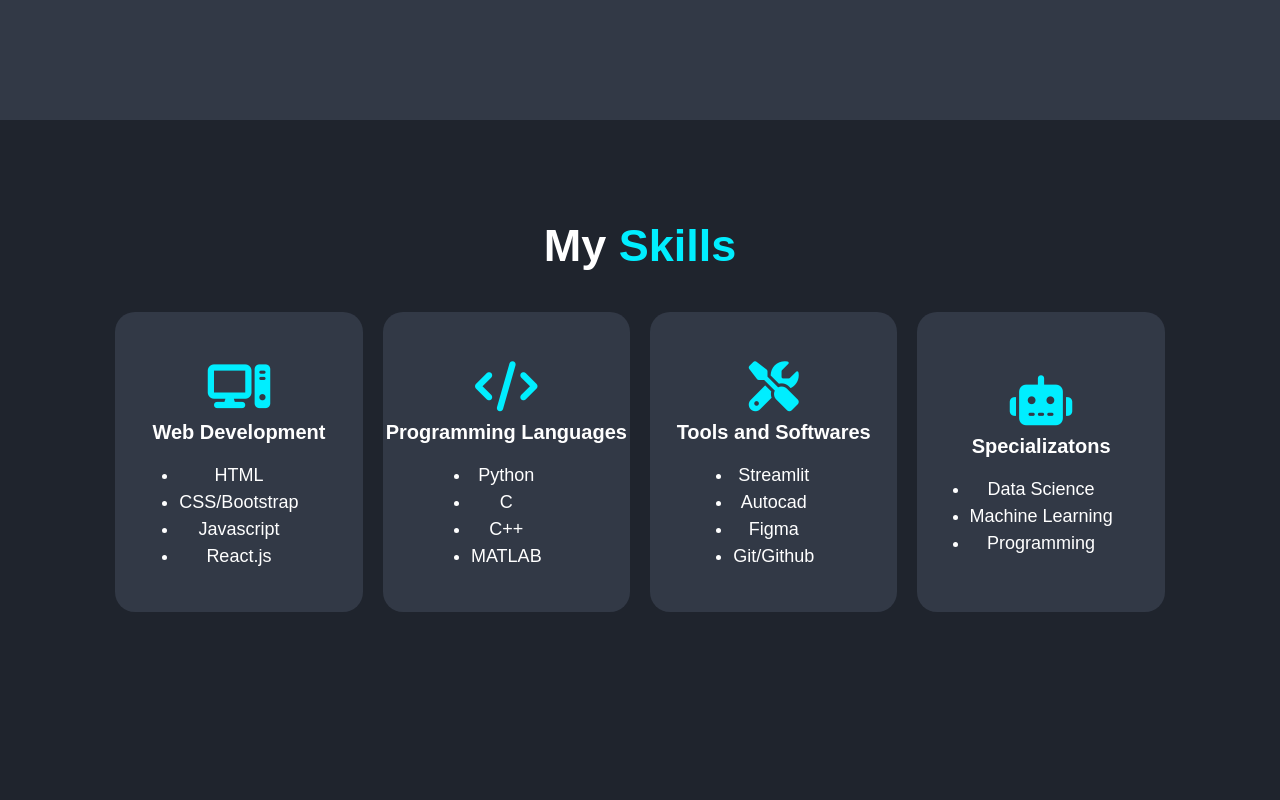
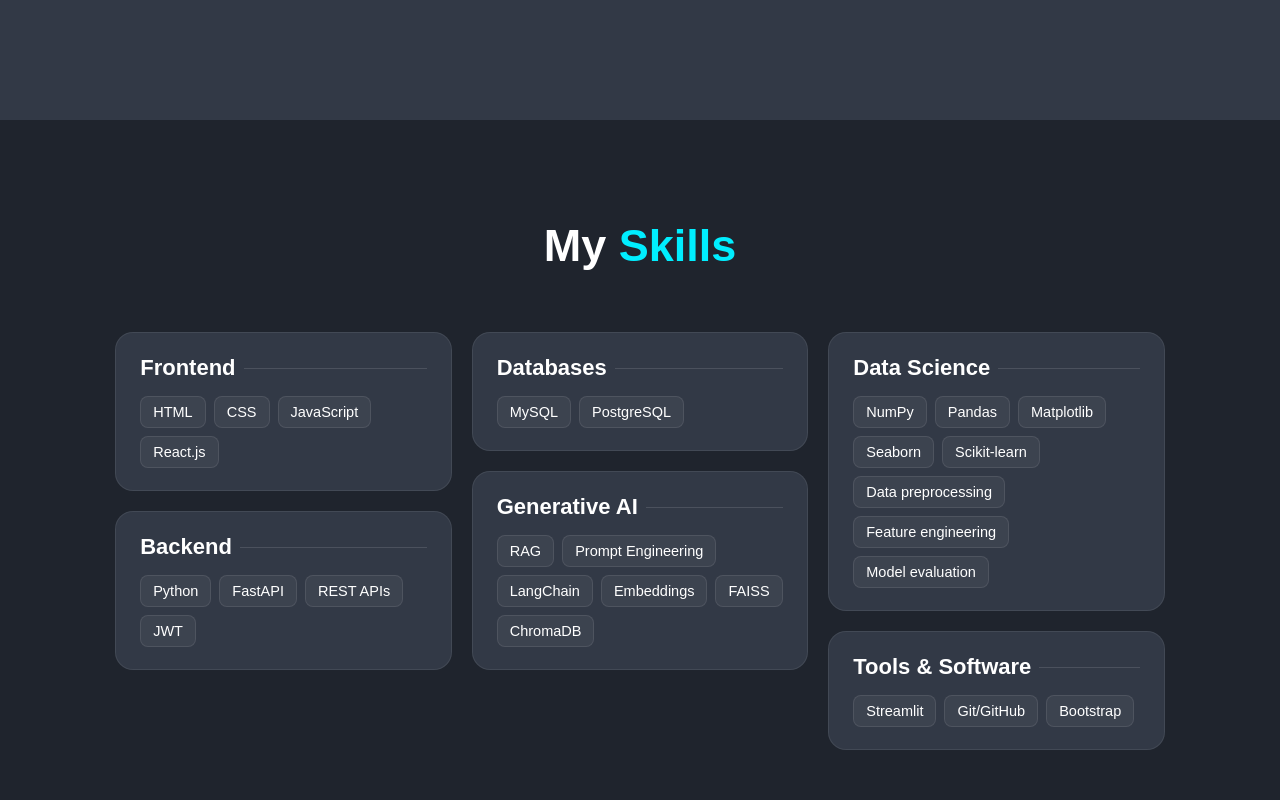
Before and after one commit to Irfan-lab700/-Personal-Portfolio, a plain HTML site: page index.html in a window 1280 px wide. Shown: the part 1480-2280 px from the top of the page. Drawn offline with nearby package versions, Linux system fonts and the light colour scheme.

Commit message:
Enhanced about and skill section

```diff
--- a/index.html
+++ b/index.html
@@ -7,7 +7,6 @@
     <link rel="stylesheet" href="https://cdnjs.cloudflare.com/ajax/libs/font-awesome/6.5.1/css/all.min.css">
     <link href='https://cdn.boxicons.com/3.0.6/fonts/basic/boxicons.min.css' rel='stylesheet'>
     <link rel="stylesheet" href="style.css">
-
 </head>
 <body>
     <!--Header-->
@@ -29,14 +28,14 @@
             <h3>Hello, It's me</h3>
             <h1>Irfan khan</h1>
             <h3>And I am a <span class = "multiple-roles"></span></h3>
-            <p>Motivated Computer Science student with experience in frontend web development and growing knowledge of machine learning, eager to apply and expand skills through real-world projects.</p>
+            <p>Third-year Computer Science student at the Central University of Punjab with experience in full-stack development, machine learning, and data science. Interested in applied AI research, intelligent systems, and building AI-powered applications that solve real-world problems.</p>
         <div class="social-media">
             <a href="www.linkedin.com/in/irfan-khan-92185031b" target="_blank"><i class="fa-brands fa-linkedin"></i></a>
             <a href="https://github.com/Irfan-lab700" target = "_blank"><i class="fa-brands fa-github"></i></a>
             <a href="https://mail.google.com/mail/?view=cm&fs=1&to=irfankhan016104@gmail.com"target = "_blank"><i class="fa-solid fa-envelope"></i></a>
             <a href="https://www.instagram.com/irfan_khan_002_" target = "_blank"><i class="fa-brands fa-instagram"></i></a>
         </div>
-        <a href="pdfs/Resume.pdf"class ="btn" target="_blank">Download CV</a>
+        <a href="pdfs/Irfankhan(Resume).pdf"class ="btn" target="_blank">Download CV</a>
         </div>
         <div class="home-img">
             <img src = "images/home.png" alt = "">
@@ -50,55 +49,83 @@
         <div class="about-content">
             <h2 class="heading">About<span> Me</span></h2>
             <h3><span class = "multiple-texts"></span></h3>
-            <p>Computer Science student with experience in frontend web development and growing knowledge of machine learning. Enjoys building real-world projects to apply concepts in a practical way. Currently focused on improving development skills and exploring how machine learning can be used to solve everyday problems.</p>
-            <a href="pdfs/Resume.pdf" class="btn">Read More</a>
+            <p>Third-year Computer Science student at the Central University of Punjab with a strong interest in AI, machine learning, and full-stack development. Passionate about applied AI research and building intelligent, data-driven solutions for real-world challenges.</p>
+            <a href="pdfs/Irfankhan(Resume).pdf" class="btn">Read More</a>
         </div>
     </section>
-    <!--Skills-->
-    <section class="skills" id = "skills">
+
+<section class="skills" id="skills">
     <h2 class="heading">My <span>Skills</span></h2>
     <div class="skills-container">
+
         <div class="skills-box">
-                <i class="fa-solid fa-computer"></i>
-                <h3>Web Development</h3>
+            <h3>Frontend</h3>
             <ul>
                 <li>HTML</li>
-                    <li>CSS/Bootstrap</li>
-                    <li>Javascript</li>
+                <li>CSS</li>
+                <li>JavaScript</li>
                 <li>React.js</li>
             </ul>
         </div>
+
         <div class="skills-box">
-                <i class="fa-solid fa-code"></i>
-                <h3>Programming Languages</h3>
+            <h3>Backend</h3>
             <ul>
                 <li>Python</li>
-                    <li>C</li>
-                    <li>C++</li>
-                    <li>MATLAB</li>
+                <li>FastAPI</li>
+                <li>REST APIs</li>
+                <li>JWT</li>
             </ul>
         </div>
+
         <div class="skills-box">
-                <i class="fa-solid fa-screwdriver-wrench"></i>
-                <h3>Tools and Softwares</h3>
+            <h3>Databases</h3>
+            <ul>
+                <li>MySQL</li>
+                <li>PostgreSQL</li>
+            </ul>
+        </div>
+
+        <div class="skills-box">
+            <h3>Generative AI</h3>
+            <ul>
+                <li>RAG</li>
+                <li>Prompt Engineering</li>
+                <li>LangChain</li>
+                <li>Embeddings</li>
+                <li>FAISS</li>
+                <li>ChromaDB</li>
+            </ul>
+        </div>
+
+        <div class="skills-box">
+            <h3>Data Science</h3>
+            <ul>
+                <li>NumPy</li>
+                <li>Pandas</li>
+                <li>Matplotlib</li>
+                <li>Seaborn</li>
+                <li>Scikit-learn</li>
+                <li>Data preprocessing</li>
+                <li>Feature engineering</li>
+                <li>Model evaluation</li>
+            </ul>
+        </div>
+
+        <div class="skills-box">
+            <h3>Tools &amp; Software</h3>
             <ul>
                 <li>Streamlit</li>
-                    <li>Autocad</li>
-                    <li>Figma</li>
-                    <li>Git/Github</li>
+                <li>Git/GitHub</li>
+                <li>Bootstrap</li>
             </ul>
         </div>
-            <div class="skills-box">
-                <i class="fa-solid fa-robot"></i>
-                <h3>Specializatons</h3>
-                <ul>
-                    <li>Data Science</li>
-                    <li>Machine Learning</li>
-                    <li>Programming</li>
-                </ul>
-            </div>
+
     </div>
 </section>
+
+</body>
+</html>
     <!--projects-->
     <section class="projects" id="projects">
         <h2 class="heading">Latest <span>Projects</span></h2>
@@ -180,7 +207,8 @@
             <h3>ML Workshop</h3>
             <p>IIT Bombay (TechFest-2025) : Machine Learning Workshop</p>
             <a href="pdfs/MLcert.pdf" target="_blank" title="View Certificate">
-                <i class="fa-solid fa-arrow-up-right-from-square"></i>
+                <i class="fa-s
+    olid fa-arrow-up-right-from-square"></i>
             </a>
         </div>
         <div class="cert-box">
--- a/index.js
+++ b/index.js
@@ -6,14 +6,14 @@
 };
 
 const typed1 = new Typed('.multiple-roles',{
-  strings: ['Frontend Developer','Machine Learning Enthusiast','CS Student'],
+  strings: ['Full Stack Developer','AI Engineer','Data Science Enthusiast'],
   typeSpeed: 100,
   backSpeed:100,
   backdelay: 1000,
   loop:true
 });
 const typed2 = new Typed('.multiple-texts',{
-  strings: ['Frontend Developer','Machine Learning Enthusiast','CS Student'],
+  strings: ['Full Stack Developer','AI Engineer','Data Science Enthusiast'],
   typeSpeed: 100,
   backSpeed:100,
   backdelay: 1000,
--- a/style.css
+++ b/style.css
@@ -168,45 +168,101 @@
     font-size: 1.6rem;
     margin: 2rem 0 3rem;
 }
+
+
 .skills .heading {
-    margin-bottom: 40px;
+    margin-bottom: 60px;
     color: #fff;
 }
+
+
 .skills-container {
+    columns: 3;
+    column-gap: 2rem;
+    column-fill: balance;
+    max-width: 1250px;
+    margin: 0 auto;
+}
+
+
+.skills-box {
+    background: var(--second-bg-color);
+    border-radius: 1.8rem;
+    border: 1px solid rgba(255, 255, 255, 0.08);
+    padding: 2.2rem 2.4rem;
+    margin-bottom: 2rem;
+    break-inside: avoid;
+    transition: .3s ease;
+    position: relative;
+    overflow: hidden;
+}
+
+
+.skills-box h3 {
+    font-size: 2.2rem;
+    margin-bottom: 1.5rem;
+    color: var(--text-color);
+    display: flex;
+    align-items: center;
+    gap: .8rem;
+}
+
+
+.skills-box h3::after {
+    content: '';
+    flex: 1;
+    height: 1px;
+    background: rgba(255,255,255,0.12);
+}
+
+
+.skills-box ul {
+    list-style: none;
+    padding: 0;
+    margin: 0;
     display: flex;
     flex-wrap: wrap;
-    gap: 2rem;
-    justify-content: space-between;
+    gap: .8rem;
 }
-.skills-box {
-    flex: 0 1 calc(25% - 1.5rem);
-    height: 300px;
-    background: var(--second-bg-color);
-    border-radius: 2rem;
-    display: flex;
-    flex-direction: column;
-    justify-content: center;
-    align-items: center;
-    text-align: center;
+
+
+.skills-box ul li {
+    font-size: 1.45rem;
+    color: var(--text-color);
+    background: rgba(255,255,255,0.05);
+    border: 1px solid rgba(255,255,255,0.09);
+    padding: .7rem 1.2rem;
+    border-radius: .8rem;
+    transition: .25s ease;
+}
+
+.skills-box::before {
+    content: '';
+    position: absolute;
+    top: 0;
+    left: 0;
+    width: 100%;
+    height: 3px;
+    background: var(--main-color);
+    transform: scaleX(0);
+    transform-origin: left;
+    transition: transform .35s ease;
+}
+
+.skills-box ul li:hover {
+    background: var(--main-color);
+    color: var(--bg-color);
+    border-color: var(--main-color);
+    transform: translateY(-2px);
 }
 .skills-box:hover {
-    transform: translateY(-10px);
-    box-shadow: 0 0 1rem var(--main-color);
+    transform: translateY(-8px);
+    box-shadow: 0 0 1.2rem rgba(0, 171, 240, 0.35);
+    border-color: rgba(0, 171, 240, 0.3);
 }
-.skills-box i {
-    font-size: 5rem;
-    color: var(--main-color);
-    margin: 10px;
-}
-.skills-box h3 {
-    font-size: 2rem;
-    margin-bottom: 15px;
-    color:var(--text-color);
-}
-.skills-box ul li {
-    font-size: 1.8rem;
-    color: var(--text-color);
-    margin: 6px 0;
+
+.skills-box:hover::before {
+    transform: scaleX(1);
 }
 .projects{
     background: var(--second-bg-color);
@@ -491,11 +547,10 @@
     .projects-container {
         grid-template-columns: 1fr;
     }
-    .skills-container, .certifications-container {
-        display: grid;
-        grid-template-columns: repeat(2, 1fr);
-        gap: 1.5rem;
+    .skills-container{
+        columns:1;
     }
+
     .contact form .input-box input {
         width: 100%;
     }
```
Also changed, not shown: 1 other file. Lines whose indentation alone changed are shown as unchanged.
